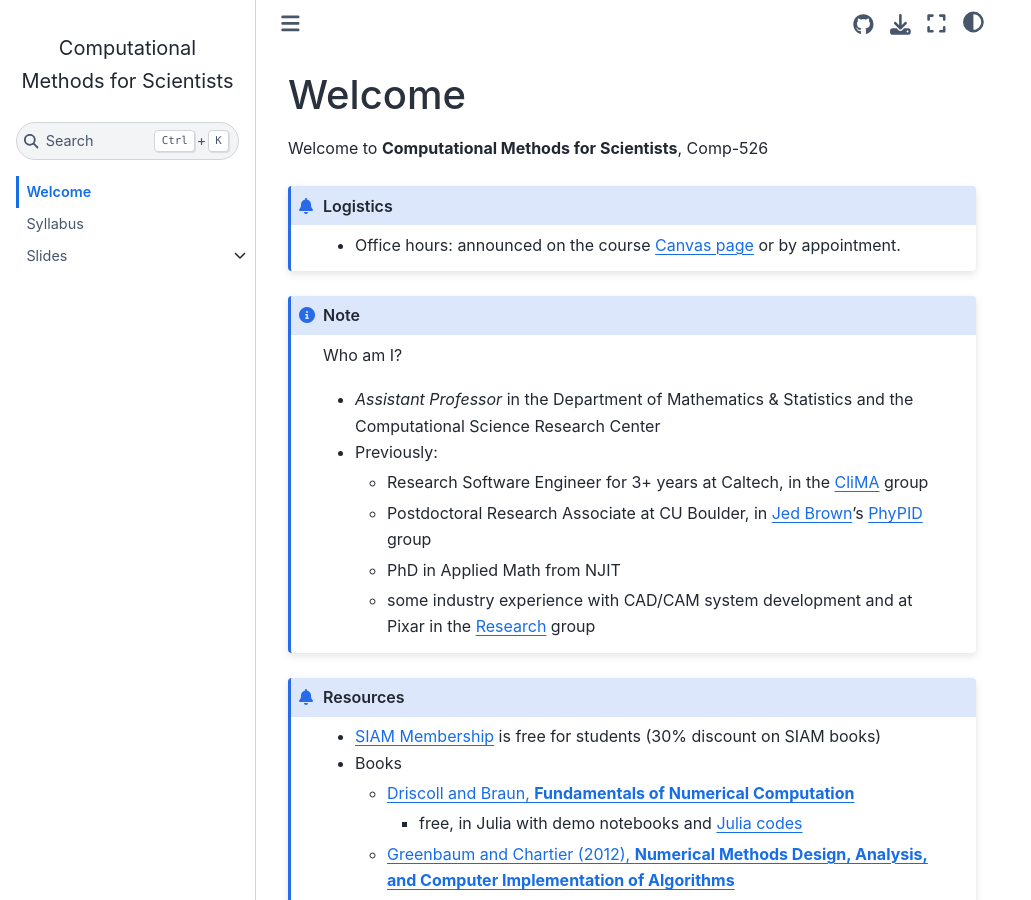
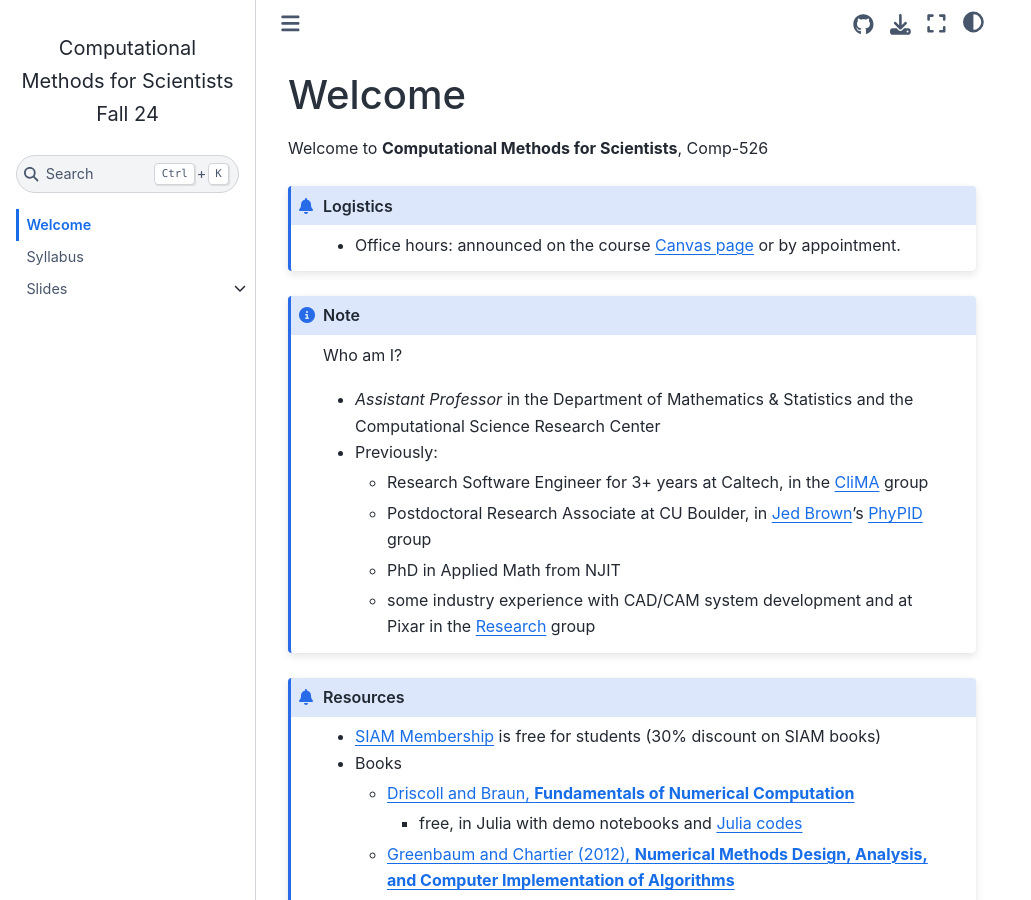
Before and after one commit to sdsu-comp526/fall24, a Jupyter Book: the page built from index.md, in a window 1280 px wide and 900 px high. Shown: the whole window, without its empty margins (0-1031 px from the left). Built offline with Jupyter Book 1.0.4 settings and Sphinx 7.4.7 and the Sphinx Book theme 1.1.4, drawn with Linux system fonts in a browser that asks for light colours; pages that are not in the unit, such as notebooks, are missing from menus.

Commit message:
Config: allow pdflatex build and fix some math typesetting to make pdflatex build happy

```diff
--- a/_config.yml
+++ b/_config.yml
@@ -1,7 +1,7 @@
 # Book settings
 # Learn more at https://jupyterbook.org/customize/config.html
 
-title: Computational Methods for Scientists
+title: Computational Methods for Scientists Fall 24
 author: Valeria Barra
 logo: img/SDSU-comp526_logo.svg
 
@@ -22,8 +22,9 @@
 
 # Define the name of the latex output file for PDF builds
 latex:
+  use_jupyterbook_latex: true
   latex_documents:
-    targetname: book.tex
+    targetname: fall24book.tex
 
 # Add a bibtex file so that we can create citations
 bibtex_bibfiles:
```
Also changed, not shown: 7 other files.
